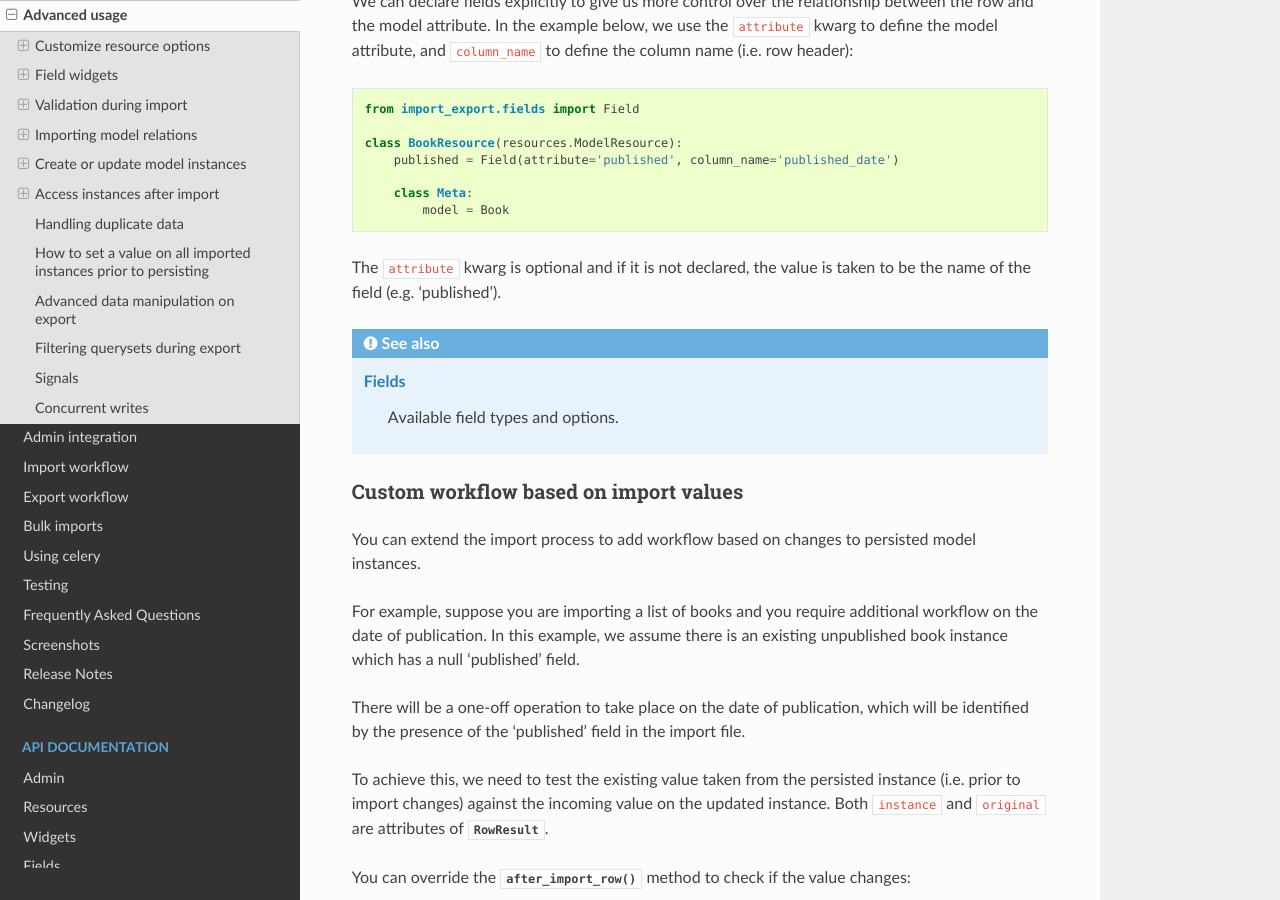
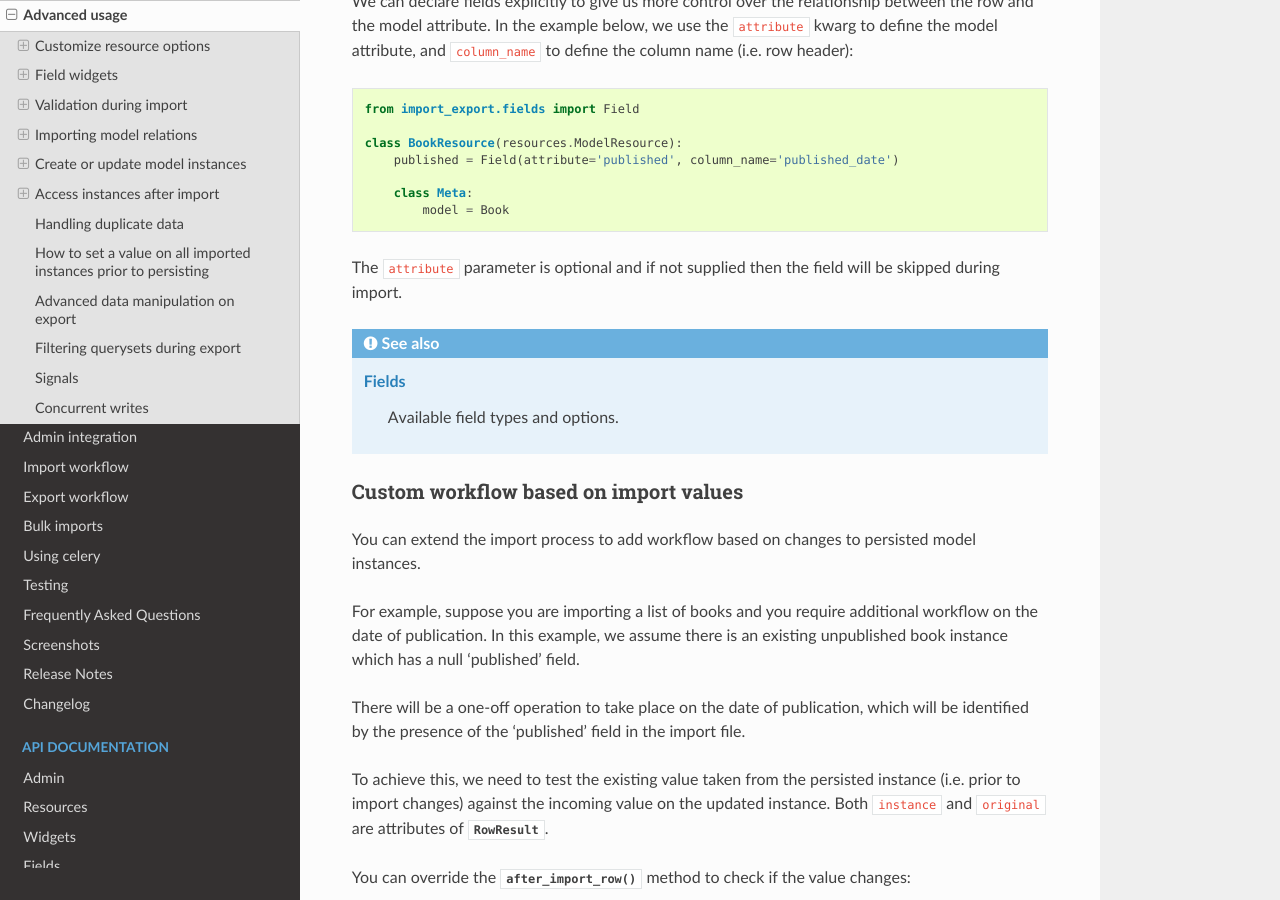
Before and after one commit to django-import-export/django-import-export, a Sphinx documentation site: the page built from docs/advanced_usage.rst, in a window 1280 px wide and 900 px high, scrolled down 2260 px. Built offline with Sphinx 7.4.7 and the Read the Docs theme 2.0.0, drawn with Linux system fonts in a browser that asks for light colours; pages that are not in the unit, such as notebooks, are missing from menus; the version number could not be read and is left out.

Commit message:
updated documentation

```diff
--- a/docs/advanced_usage.rst
+++ b/docs/advanced_usage.rst
@@ -109,8 +109,7 @@ column name (i.e. row header)::
         class Meta:
             model = Book
 
-The ``attribute`` kwarg is optional and if it is not declared, the value is taken to be the name of the field
-(e.g. 'published').
+The ``attribute`` parameter is optional and if not supplied then the field will be skipped during import.
 
 .. seealso::
 
```
